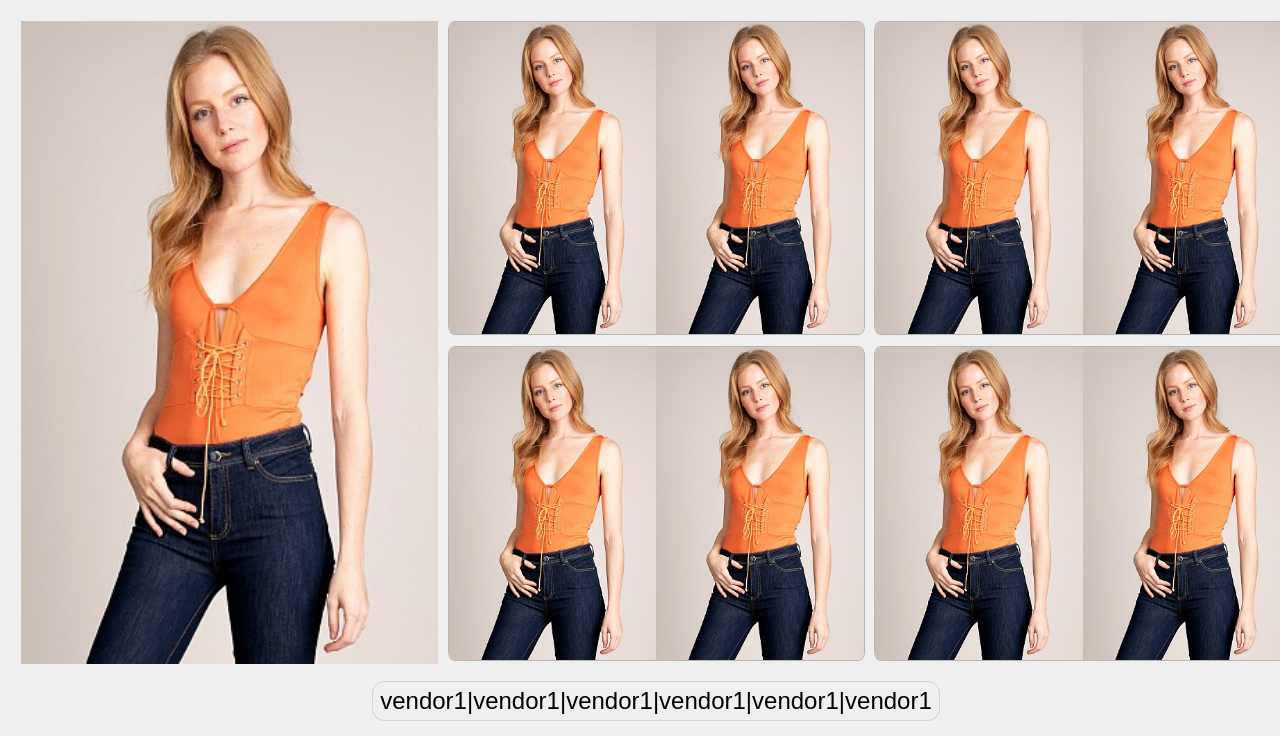
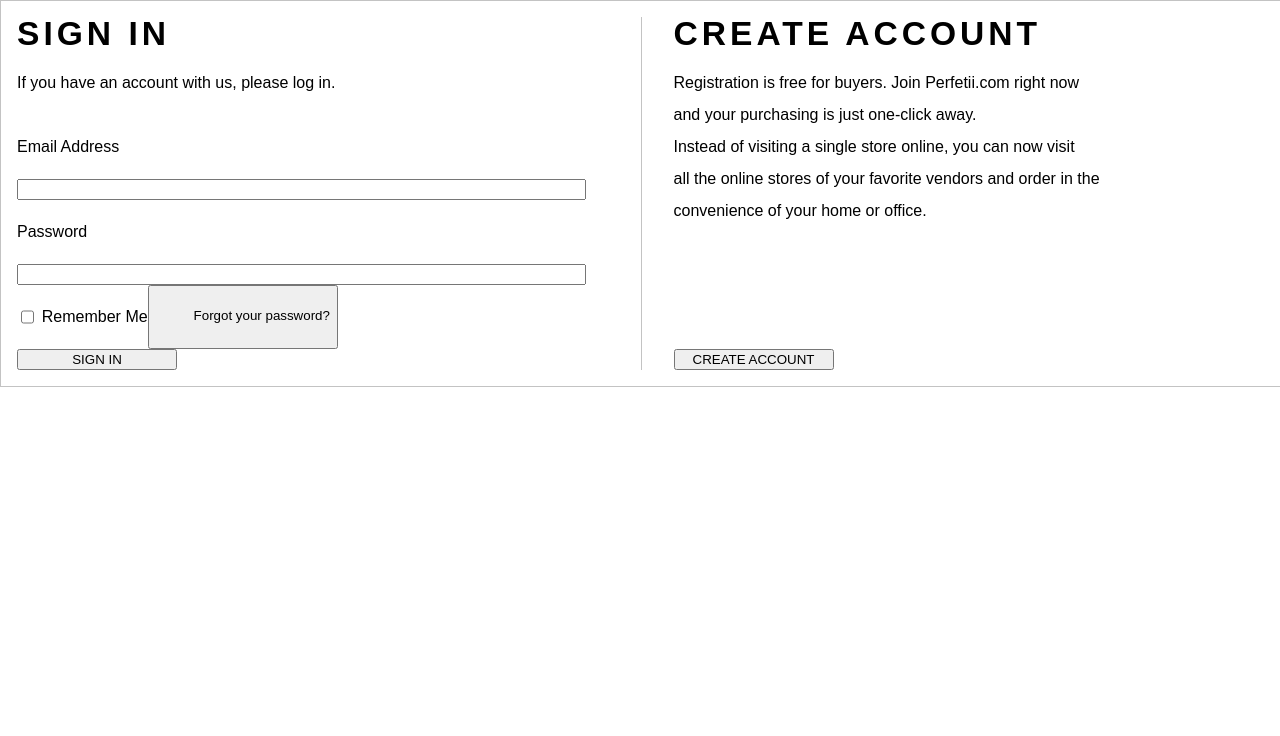
Before and after one commit to danieljoonkimm/Yippido, a React app in the folder client/: page /login in a window 1280 px wide. Shown: the top 736 px of the page. Built offline with nearby package versions, Linux system fonts and the light colour scheme; the HTML template or start-up script is replaced by a standard one.

Commit message:
[edit] fixing signInRegister

```diff
--- a/client/src/components/App.jsx
+++ b/client/src/components/App.jsx
@@ -23,8 +23,8 @@ class App extends Component {
         <Switch>
           <Route exact path="/login" component={Login} />
         </Switch> */}
-        {/* <SignIn/> */}
-        <Landing/>
+        <SignIn/>
+        {/* <Landing/> */}
       </div>
     );
   }
--- a/client/src/components/signIn/index.jsx
+++ b/client/src/components/signIn/index.jsx
@@ -10,71 +10,78 @@ class signIn extends Component {
   }
   render() {
     return (
-      <div className="row signIn">
-        <div className="col-xs-12 col-sm-6 signIn_container" id="signIn_signIn">
-          <div className="header">
-            <h1>Sign In</h1>
-            <div className="signIn_text" id="paragraph">
-              <p>If you have an account with us, please log in.</p>
+      <div className="container signInBuyer_container">
+        <div className="row col-xs-12 col-sm-6 col-md-6 justify-content-center align-items-center" id="signInBuyer_login">
+          <h1>SIGN IN</h1>
+          <p>If you have an account with us, please log in.</p>
+          <div className="col-xs-12 col-sm-12 col-md-12">
+            <div className="card">
+              <div className="card-body">
+                <form action="" autoComplete="off">
+
+                  <div className="form-group">
+                    <p>Email Address</p>
+                    <input
+                      type="text"
+                      className="form-control signInBuyer_input"
+                      name="username"
+                    />
+                  </div>
+
+                  <div className="form-group">
+                    <p>Password</p>
+                    <input
+                      type="password"
+                      className="form-control signInBuyer_input"
+                      name="password"
+                    />
+                  </div>
+
+                  <div className="form-group" id="signInBuyer_forgotPassword">
+                    <input type="checkbox" id="scales" name="scales"/>
+                      <p>Remember Me</p>
+                  <button>
+                    <p>Forgot your password?</p>
+                  </button>
+                  </div>
+
+
+                  <button
+                    type="button"
+                    id="sendlogin"
+                    className="btn btn-primary"
+                  >
+                    SIGN IN
+                  </button>
+                </form>
+              </div>
             </div>
           </div>
-          <form>
-            <label>
-              Email Address:
-              <br />
-              <input type="text" name="name" className="inputBox" />
-            </label>
-            <label>
-              Password:
-              <br />
-              <input type="text" name="password" className="inputBox" />
-            </label>
-            <label>
-              <input type="checkbox" /> Remember Me{" "}
-              <button>Forgot Your Password?</button>
-            </label>
-            <label />
-            <input type="submit" value="SIGN IN" id="signIn" />
-          </form>
         </div>
 
-        <div
-          className="row col-xs-12 col-sm-6 signIn_container"
-          id="signIn_create"
-        >
-          <div className="header">
-            <h1>Create Account</h1>
-            <div className="signIn_text">
-              <p>
-                Register is free for buyers. Join Perfitii.com right now and
-                your purchasing is just one-click away. Instead of visiting one
-                single store online, you can visit all online stores of your
-                favorite vendors and order in the convenience of your home or
-                office.
-              </p>
+        <div className="row col-xs-12 col-sm-6 col-md-6 justify-content-center align-items-center" id="signInBuyer_register">
+          <h1>CREATE ACCOUNT</h1>
+          <p>Registration is free for buyers. Join Perfetii.com right now<br/>
+          and your purchasing is just one-click away.<br/>
+          Instead of visiting a single store online, you can now visit<br/>
+          all the online stores of your favorite vendors and order in the<br/>
+          convenience of your home or office.</p>
+          <div className="col-xs-12 col-sm-12 col-md-12">
+            <div className="card">
+              <div className="card-body">
+                <form action="" autoComplete="off">
+
+                  <button
+                    type="button"
+                    id="sendlogin"
+                    className="btn btn-primary"
+                  >
+                    CREATE ACCOUNT
+                  </button>
+                </form>
+              </div>
             </div>
           </div>
-            <div className="signIn_img">
-              <div>
-                <img src={topdeals} alt="" />
-                <img />
-              </div>
-              <div>
-                <img src={topdeals} alt="" />
-                <img />
-              </div>
-              <div>
-                <img src={topdeals} alt="" />
-                <img />
-              </div>
-              <div>
-                <img src={topdeals} alt="" />
-                <img />
-              </div>
-            </div>
-            <form>
-              <input type="submit" value="CREATE ACCOUNT" id="signIn" />
-            </form>
         </div>
       </div>
     );
--- a/client/src/components/signIn/signIn.scss
+++ b/client/src/components/signIn/signIn.scss
@@ -9,104 +9,87 @@
   padding: 0;
 }
 
-.signIn {
-  .signIn_container {
-    margin: 1em auto 0;
-    .header {
-      h1 {
-        font-size: 24px;
-        text-align: left;
-        margin-bottom: 0.5em;
-        font-weight: bold;
-        text-transform: uppercase;
-      }
-      .signIn_text {
-        color: gray;
-        margin-bottom: 1em;
-      }
+#signInBuyer_login {
+  p {
+    padding-top: 1em;
+    line-height: 2em;
+    padding-bottom: 1em;
+  }
+  .signInBuyer_input {
+    width: 90%;
+  }
+}
+
+.signInBuyer_container {
+  display: flex;
+  #signInBuyer_register {
+    display: flex;
+    flex-direction: column;
+
+    p {
+      margin-bottom: auto;
+      padding-top: 1em;
+      line-height: 2em;
+      padding-bottom: 1em;
     }
-    .signIn_img {
-      display: flex;
-      width: fit-content;
+
+  }
+  #signInBuyer_forgotPassword {
+    display: flex;
+
+    label {
     }
-    form {
-      label {
-        input {
-          background-color: #f0f0f0;
-          border: 1px solid #cacaca;
-        }
-        .inputBox {
-          width: 100%;
+        p {
+          width: fit-content;
+          padding-left: .3em;
         }
         button {
-          text-decoration: underline;
-          text-decoration-color: #cacaca;
+          padding-left: 3em;
         }
-      }
-      #signIn {
-        border: 1px solid white;
-        background-color: #168dc8;
-        padding: 0.7em;
-        border-radius: 5%;
+  }
+
+  h1 {
+    text-align: left;
+    padding: 0;
+  }
+
+  #sendlogin {
+    min-width: 12em;
+  }
+}
+
+@media only screen and (max-width: 425px) {
+  .signInBuyer_container {
+    flex-direction: column;
+
+    #signInBuyer_login {
+      padding-bottom: 1em;
+      padding-top: 3em;
+    }
+
+    #signInBuyer_register {
+      border-top: 1px solid #c3c3c3;
+      padding-top: 3em;
+
+      p {
+        padding-top: 1em;
+        line-height: 2em;
+        padding-bottom: 2em;
       }
     }
   }
 }
 
-@media only screen and (max-width: 425px) {
-  .signIn {
-    margin: 0 auto;
-    width: 90%;
+@media only screen and (min-width: 426px) {
+  .signInBuyer_container {
 
-    #signIn_signIn {
-      border-bottom: 1px solid #cacaca;
-      padding-bottom: 1em;
+    #signInBuyer_register {
+      border-left: 1px solid #c3c3c3;
+      padding-left: 2em;
+
+      p {
+        padding-top: 1em;
+      }
     }
   }
 }
-
-@media only screen and (min-width: 426px) and (max-width: 960px) {
-  .signIn {
-    margin: 0 auto;
-    width: 90%;
-    #signIn_signIn {
-      border-right: 1px solid #cacaca;
-    }
-    .signIn_container {
-      display: flex;
-      flex-direction: column;
-      min-height: 20em;
-      .header {
-        #paragraph {
-          margin-top: 3em;
-        }
-      }
-    }
-    #signIn_create {
-      padding-left: 4em;
-    }
-  }
-}
-
-@media only screen and (min-width: 961px) {
-  .signIn {
-    margin: 0 auto;
-    width: 70%;
-    #signIn_signIn {
-      border-right: 1px solid #cacaca;
-    }
-    .signIn_container {
-      display: flex;
-      flex-direction: column;
-      min-height: 20em;
-      .header {
-        #paragraph {
-          margin-top: 3em;
-        }
-      }
-    }
-    #signIn_create {
-      padding-left: 4em;
-    }
-  }
-}
```
Also changed, not shown: client/public/dist/bundle.js.
